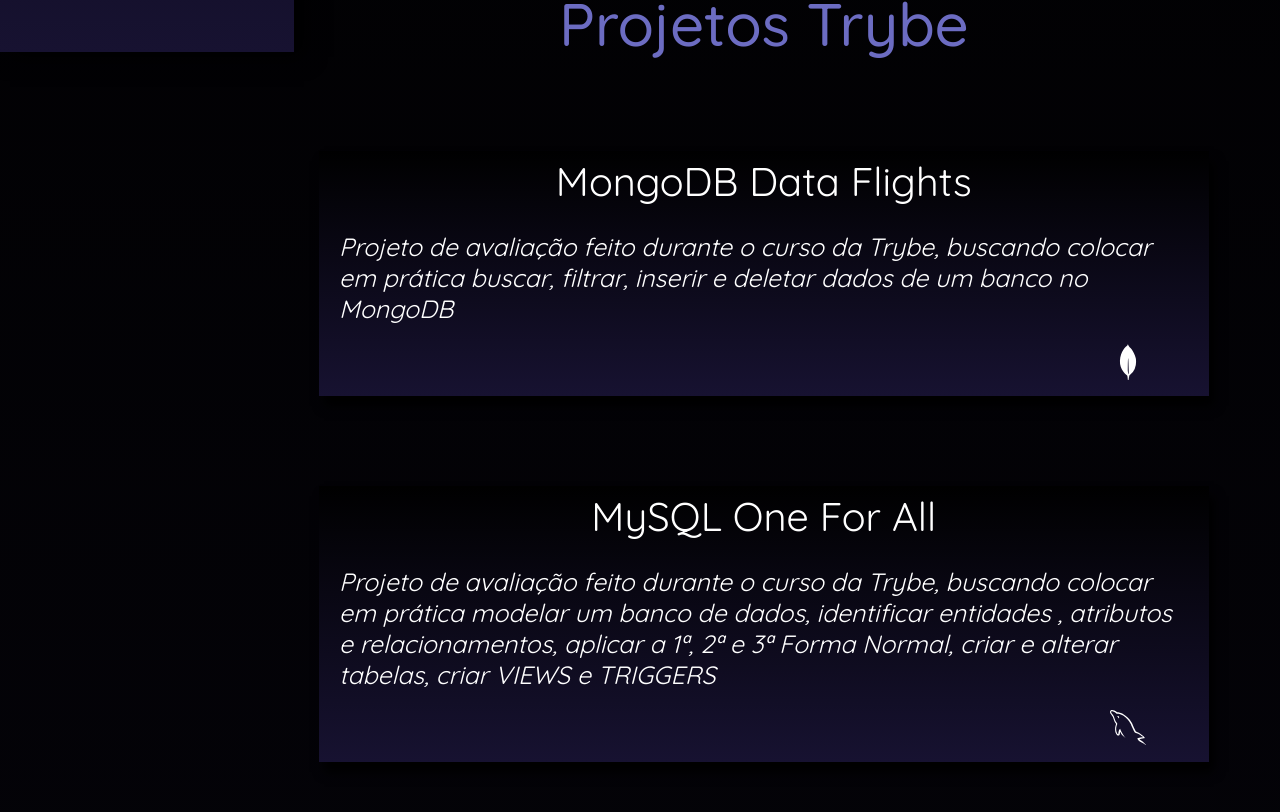
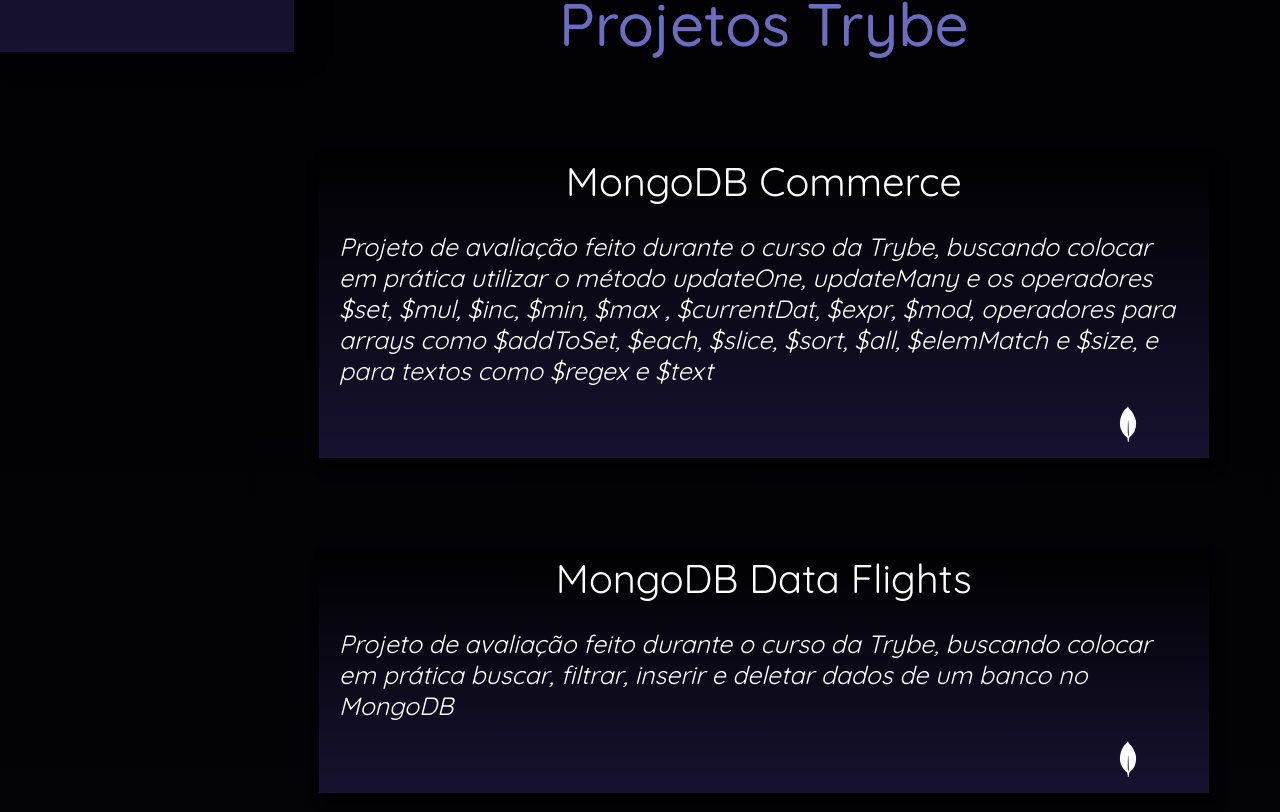
Before and after one commit to Gonzagadavid/portfolio, a React (Create React App) app: page /projetos_cursos/projetos-trybe in a window 1280 px wide. Shown: the part 748-1560 px from the top of the page. Built offline with nearby package versions, Linux system fonts and the light colour scheme.

Commit message:
adicionado projeto mongodb commerce

```diff
--- a/src/data/projects/trybeProjects.js
+++ b/src/data/projects/trybeProjects.js
@@ -1,6 +1,12 @@
 const trybeProjects = {
   titleCourse: 'Projetos Trybe',
   projects: [
+    {
+      title: 'MongoDB Commerce',
+      tec: 'mongo',
+      description: 'Projeto de avaliação feito durante o curso da Trybe, buscando colocar em prática utilizar o método updateOne, updateMany e os operadores $set, $mul, $inc, $min, $max , $currentDat, $expr, $mod, operadores para arrays como $addToSet, $each, $slice, $sort, $all, $elemMatch e $size, e para textos como $regex e $text',
+      path: 'https://github.com/Gonzagadavid/mongodb-commerce',
+    },
     {
       title: 'MongoDB Data Flights',
       tec: 'mongo',
```
